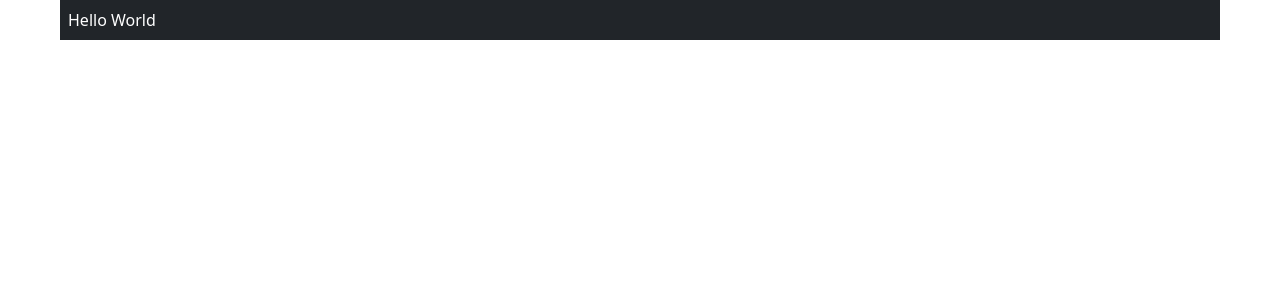
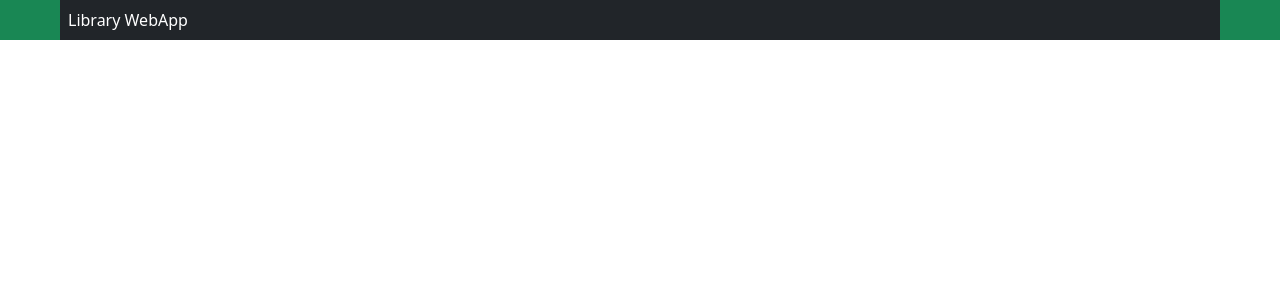
Before and after one commit to Orion2323/full_stack_project, a React (Create React App) app in the folder frontend/: page / in a window 1280 px wide. Before the commit this address had no page. Shown: the top 300 px of the page. Built offline with nearby package versions, Linux system fonts and the light colour scheme; the HTML template or start-up script is replaced by a standard one.

Commit message:
Implemented functional landing page skeleton

```diff
--- /dev/null
+++ b/frontend/src/app.js
@@ -0,0 +1,12 @@
+import { Link, BrowserRouter, Routes, Route} from 'react-router-dom';
+import LandingPage from './pages/LandingPage';
+
+// import pages
+
+export default function App() {
+    return <>
+        <Routes>
+            <Route path="/" element={<LandingPage />} />
+        </Routes>
+    </>;
+}
--- a/frontend/src/app.jsx
+++ /dev/null
@@ -1,18 +0,0 @@
-import { Link, BrowserRouter, Routes, Route} from 'react-router-dom';
-
-// import pages
-
-export default function App() {
-    return <>
-        <BrowserRouter>
-            <Link to ='/' className="text-decoration-none">
-                <div className="container-fluid">
-                    <header className='bg-dark mx-5 py-2 p-2 bg-light text-white'> Hello World </header>
-                </div>
-            </Link>
-
-            <Routes>
-            </Routes>
-        </BrowserRouter>
-    </>;
-}
--- a/frontend/src/index.js
+++ b/frontend/src/index.js
@@ -5,10 +5,13 @@ import App from './app';
 
 import 'bootstrap';
 import 'bootstrap/dist/css/bootstrap.min.css';
+import { BrowserRouter } from 'react-router-dom';
 
 const root = ReactDOM.createRoot(document.getElementById('root'));
 root.render(
   <React.StrictMode>
-    <App />
+    <BrowserRouter>
+      <App />
+    </BrowserRouter>
   </React.StrictMode>
 );
--- /dev/null
+++ b/frontend/src/pages/LandingPage.js
@@ -0,0 +1,9 @@
+import React, { useState, useEffect, useContext } from 'react';
+
+export default function LandingPage() {
+    return <>
+         <div className="container-fluid bg-success">
+            <header className='bg-dark mx-5 py-2 p-2 bg-light text-white'> Library WebApp </header>
+        </div>
+    </>;
+}
```
